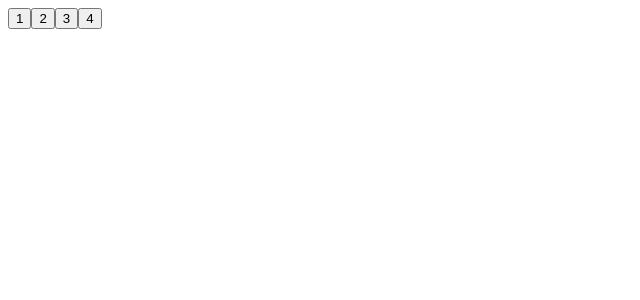
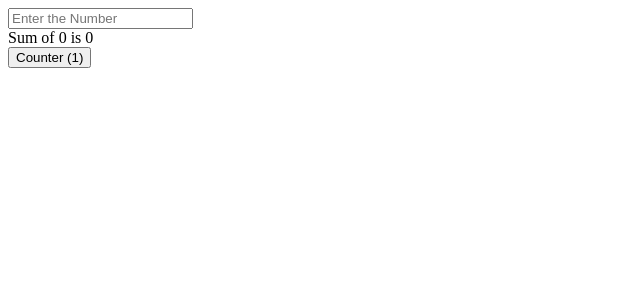
Before and after one commit to thinkofyashh/Cohort-2.0, a React (Vite) app in the folder week6/class-6-2/: page / in a window 1280 px wide. Shown: the top 300 px of the page, without its empty margins (0-640 px from the left). Built offline with nearby package versions, Linux system fonts and the light colour scheme; no server answers.

Commit message:
Without useMemo hook

```diff
--- a/week6/class-6-2/src/App.jsx
+++ b/week6/class-6-2/src/App.jsx
@@ -5,43 +5,27 @@ import { set } from 'zod';
 
 function App() {
 
-  const [count,setCount]=useState(1);
+  let [count,setCount]=useState(1);
+  let [Inputvalue,setInputvalue]=useState(0);
+
+  let counting =0;
+  for(let i=0;i<=Inputvalue;i++){
+    counting=counting+i;
+
+  }
 
 
   return (
    <>
-   <button onClick={()=>{setCount(1)}}>1</button>
-   <button onClick={()=>{setCount(2)}}>2</button>
-   <button onClick={()=>{setCount(3)}}>3 </button>
-   <button onClick={()=>{setCount(4)}}>4</button>
-   <Todo id ={count}></Todo>
+   <input placeholder='Enter the Number ' onChange={function(e){
+    setInputvalue(e.target.value)
+   }}></input><br></br>
+   Sum of {Inputvalue} is {counting}
+  <br></br>
+   <button onClick={()=>{setCount(count=count+1)}}>Counter ({count})</button>
+
+
    </>
   )
 }
-
-function Todo({id}){
-// use state
-  const [Todos,setTodos]=useState({});
-// use effect
-  useEffect(()=>{
-    async function fetchData(){
-    try{
-        const res =await axios.get("https://sum-server.100xdevs.com/todo?id="+ id)
-        setTodos(res.data.todo)
-
-    }catch(err){
-      console.log("error")
-    }
-    }
-    // aysnc-await function
-    fetchData();
-  },[id])
-
-
-  return <div>
-    <h1> {Todos.title}  </h1>
-    {Todos.description}
-  </div>
-}
-
 export default App
```
Also changed, not shown: 1 other file (tests, documents, lock files or other folders).
